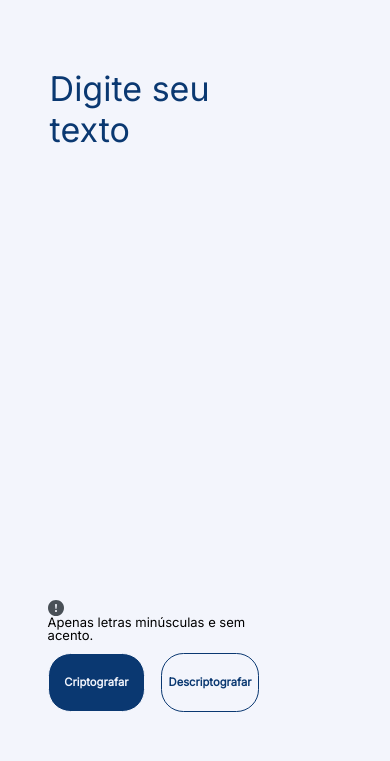
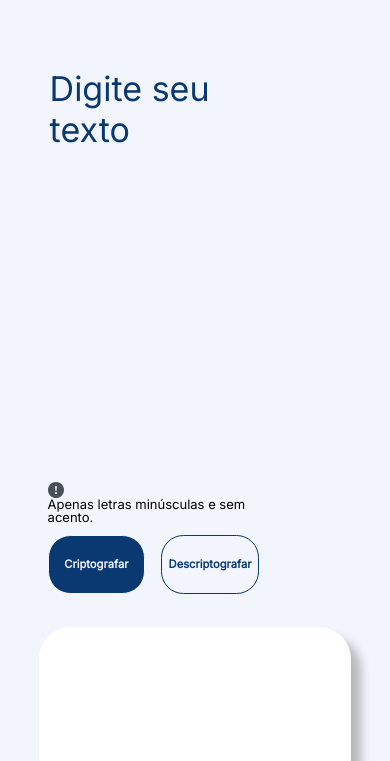
Before and after one commit to AdaltoRG/EncriptadorONE, a plain HTML site: page index.html in a window 390 px wide. Shown: the part 83-844 px from the top of the page. Drawn offline with Linux system fonts and the light colour scheme.

Commit message:
mudança responsiva

```diff
--- a/css/styles.css
+++ b/css/styles.css
@@ -167,4 +167,7 @@ html {
     .output-area{
         margin: 0 0 0 10%;
     }
+    .input-area{
+        height: 100%;
+    }
 }
```
